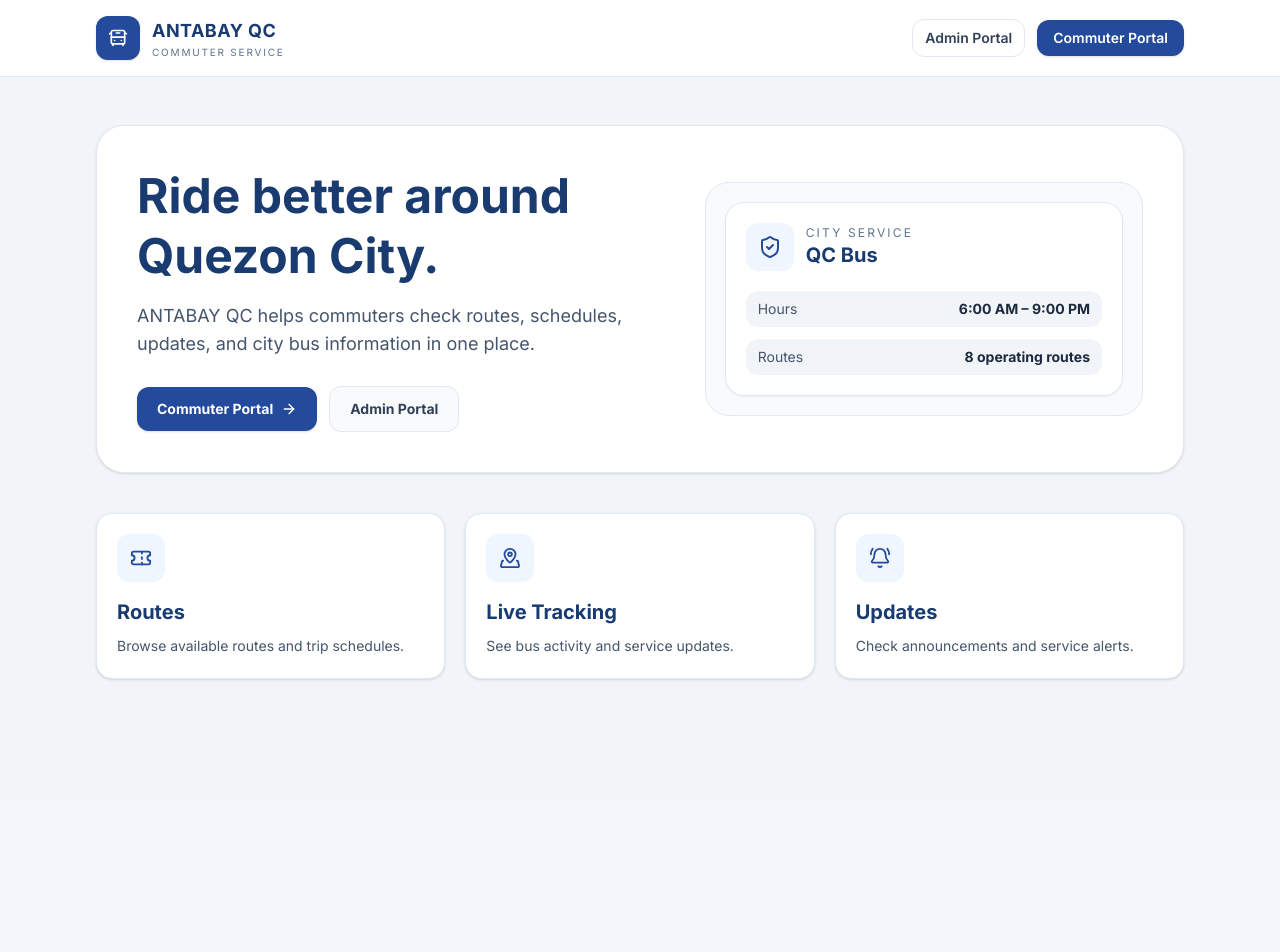
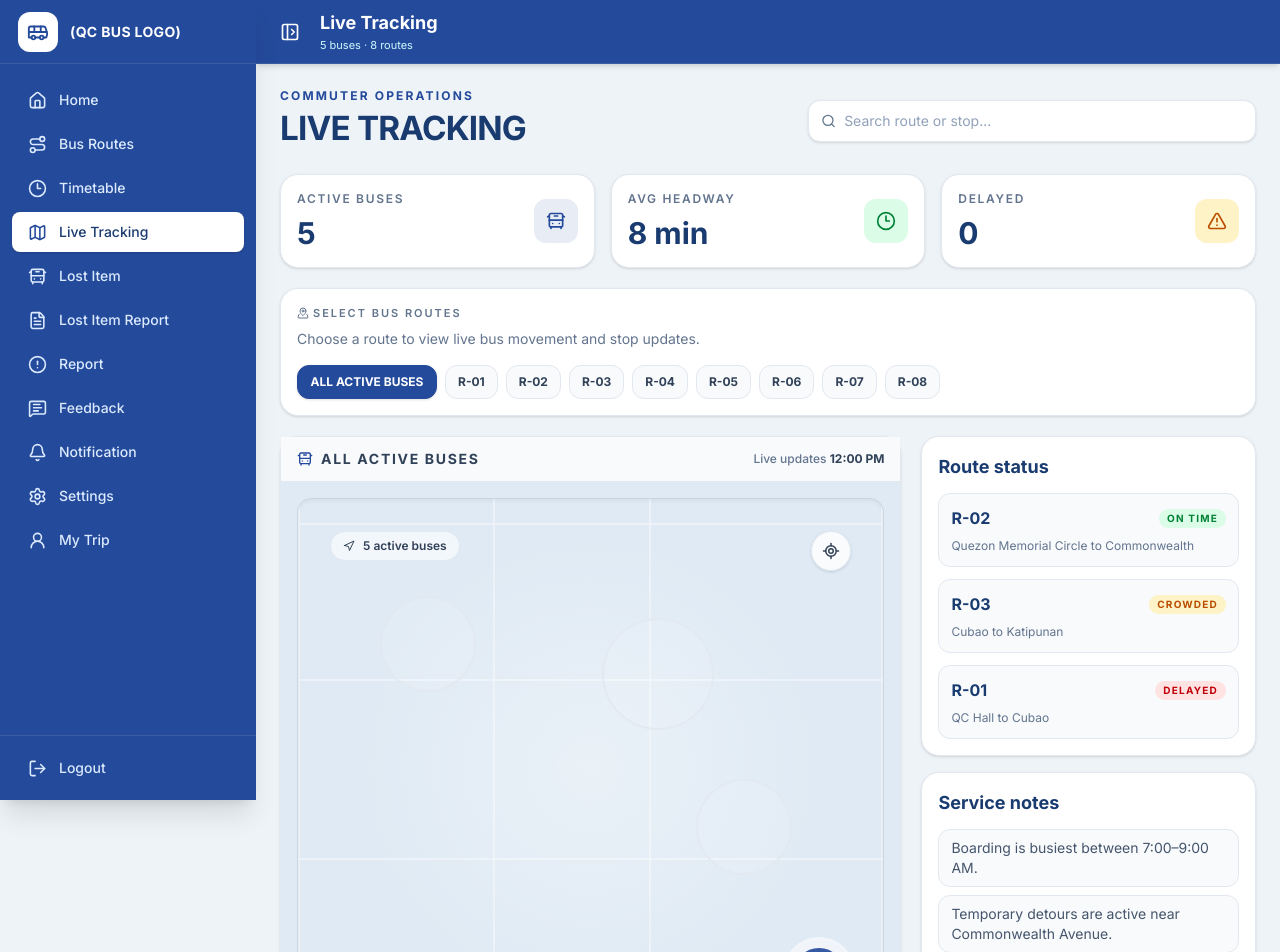
Before and after one commit to rolandverdan/AntabayQC, a React (Vite) app: page /commuter/live-tracking in a window 1280 px wide. Before the commit this address led to /. Shown: the top 952 px of the page. Before the commit the page ends 800 px from the top, so only its background shows below. Built offline with nearby package versions, Linux system fonts and the light colour scheme.

Commit message:
Adding LiveTracking page

```diff
--- a/src/App.jsx
+++ b/src/App.jsx
@@ -21,6 +21,7 @@ import LandingPage from './commuter/pages/LandingPage.jsx'
 import CommuterHome from './commuter/pages/Home.jsx'
 import BusRoutes from './commuter/pages/BusRoutes.jsx'
 import Timetable from './commuter/pages/Timetable.jsx'
+import LiveTracking from './commuter/pages/LiveTracking.jsx'
 import MyTrip from './commuter/pages/MyTrip.jsx'
 import LostItem from './commuter/pages/LostItem.jsx'
 import LostItemReports from './commuter/pages/LostItemReports.jsx'
@@ -43,6 +44,7 @@ export default function App() {
                 <Route path="home" element={<CommuterHome />} />
                 <Route path="route-and-schedule" element={<BusRoutes />} />
                 <Route path="timetable" element={<Timetable />} />
+                <Route path="live-tracking" element={<LiveTracking />} />
                 <Route path="my-trip" element={<MyTrip />} />
                 <Route path="lost-item" element={<LostItem />} />
                 <Route path="lost-item-reports" element={<LostItemReports />} />
--- /dev/null
+++ b/src/commuter/pages/LiveTracking.jsx
@@ -0,0 +1,197 @@
+import { useMemo, useState } from 'react'
+import { Search, MapPinned, BusFront, Navigation, LocateFixed, Clock3, AlertTriangle } from 'lucide-react'
+import { useAdminData } from '../../admin/context/AdminDataContext.jsx'
+
+const routeCodeMap = {
+  all: 'ALL ACTIVE BUSES',
+}
+
+export default function LiveTracking() {
+  const { routes, buses } = useAdminData()
+  const [query, setQuery] = useState('')
+  const [selectedRoute, setSelectedRoute] = useState('all')
+
+  const routeOptions = useMemo(() => {
+    const items = routes.map((route) => ({
+      id: route.id,
+      label: route.id,
+      name: route.name,
+    }))
+
+    return [{ id: 'all', label: routeCodeMap.all, name: 'All active buses' }, ...items]
+  }, [routes])
+
+  const filteredRoutes = useMemo(() => {
+    const needle = query.trim().toLowerCase()
+
+    if (!needle) return routeOptions
+
+    return routeOptions.filter((route) => {
+      const haystack = `${route.label} ${route.name || ''}`.toLowerCase()
+      return haystack.includes(needle)
+    })
+  }, [query, routeOptions])
+
+  const activeBusCount = buses.filter((bus) => bus.status === 'Active').length
+  const delayedBuses = buses.filter((bus) => bus.status === 'Delayed').length
+  const averageHeadway = '8 min'
+
+  return (
+    <div className="space-y-5">
+      <div className="flex flex-col gap-3 lg:flex-row lg:items-center lg:justify-between">
+        <div>
+          <p className="text-xs font-bold uppercase tracking-[0.18em] text-brand">Commuter operations</p>
+          <h1 className="text-[clamp(2rem,2.6vw,3rem)] font-black uppercase tracking-tight text-navy">Live Tracking</h1>
+        </div>
+
+        <div className="flex w-full max-w-md items-center gap-2 rounded-xl border border-slate-200 bg-white px-3 py-2.5 shadow-sm">
+          <Search size={16} className="text-slate-500" />
+          <input
+            value={query}
+            onChange={(e) => setQuery(e.target.value)}
+            placeholder="Search route or stop..."
+            className="w-full border-0 bg-transparent text-sm text-slate-700 placeholder:text-slate-400 focus:outline-none"
+          />
+        </div>
+      </div>
+
+      <div className="grid gap-4 md:grid-cols-3">
+        {[
+          { label: 'Active buses', value: activeBusCount, icon: BusFront, tone: 'blue' },
+          { label: 'Avg headway', value: averageHeadway, icon: Clock3, tone: 'green' },
+          { label: 'Delayed', value: delayedBuses, icon: AlertTriangle, tone: 'amber' },
+        ].map(({ label, value, icon: Icon, tone }) => (
+          <div key={label} className="rounded-[18px] border border-slate-200 bg-white p-4 shadow-sm">
+            <div className="flex items-center justify-between gap-3">
+              <div>
+                <p className="text-xs font-semibold uppercase tracking-[0.14em] text-slate-500">{label}</p>
+                <p className="mt-2 text-3xl font-black text-navy">{value}</p>
+              </div>
+              <div className={`flex h-11 w-11 items-center justify-center rounded-xl ${
+                tone === 'blue' ? 'bg-brand/10 text-brand' :
+                tone === 'green' ? 'bg-green-100 text-green-700' :
+                'bg-amber-100 text-amber-700'
+              }`}>
+                <Icon size={20} />
+              </div>
+            </div>
+          </div>
+        ))}
+      </div>
+
+      <div className="rounded-[18px] border border-slate-200 bg-white p-4 shadow-sm">
+        <div className="mb-4">
+          <div className="mb-2 flex items-center gap-1 text-[11px] font-semibold uppercase tracking-[0.18em] text-slate-500">
+            <MapPinned size={12} />
+            Select Bus Routes
+          </div>
+          <p className="text-sm text-slate-500">Choose a route to view live bus movement and stop updates.</p>
+        </div>
+
+        <div className="flex flex-wrap gap-2">
+          {filteredRoutes.map((route) => {
+            const isSelected = selectedRoute === route.id
+            const isAll = route.id === 'all'
+
+            return (
+              <button
+                key={route.id}
+                type="button"
+                onClick={() => setSelectedRoute(route.id)}
+                className={`rounded-xl border px-3 py-2 text-xs font-bold transition ${
+                  isSelected
+                    ? 'border-brand bg-brand text-white shadow-sm'
+                    : 'border-slate-200 bg-slate-50 text-slate-700 hover:border-brand/40 hover:text-brand'
+                } ${isAll ? 'min-w-[140px]' : ''}`}
+              >
+                {route.label}
+              </button>
+            )
+          })}
+        </div>
+      </div>
+
+      <div className="grid gap-5 xl:grid-cols-[1.3fr_0.7fr]">
+        <div className="rounded-[18px] border border-slate-200 bg-white p-0 shadow-sm">
+          <div className="flex items-center justify-between border-b border-slate-200 bg-slate-50 px-4 py-3">
+            <div className="flex items-center gap-2 text-sm font-bold uppercase tracking-[0.12em] text-slate-700">
+              <BusFront size={16} className="text-brand" />
+              {selectedRoute === 'all' ? 'All Active Buses' : selectedRoute}
+            </div>
+
+            <div className="text-xs font-medium text-slate-500">
+              Live updates <span className="font-bold text-slate-700">12:00 PM</span>
+            </div>
+          </div>
+
+          <div className="rounded-b-[18px] bg-[#dfeaf4] p-4">
+            <div className="relative h-[540px] overflow-hidden rounded-[14px] border border-slate-300 bg-[#dfeaf4] shadow-inner">
+              <div className="absolute inset-0 bg-[radial-gradient(circle_at_center,_rgba(255,255,255,0.35),_rgba(255,255,255,0)_60%)]" />
+
+              <div className="absolute inset-0">
+                <div className="absolute left-0 top-0 h-full w-full opacity-50">
+                  <div className="absolute left-0 top-0 h-full w-[2px] bg-white/80" />
+                  <div className="absolute left-1/3 top-0 h-full w-[2px] bg-white/80" />
+                  <div className="absolute left-[60%] top-0 h-full w-[2px] bg-white/80" />
+                  <div className="absolute right-0 top-0 h-full w-[2px] bg-white/80" />
+
+                  <div className="absolute left-0 top-6 h-[2px] w-full bg-white/80" />
+                  <div className="absolute left-0 top-1/3 h-[2px] w-full bg-white/80" />
+                  <div className="absolute left-0 top-2/3 h-[2px] w-full bg-white/80" />
+                  <div className="absolute left-0 bottom-6 h-[2px] w-full bg-white/80" />
+                </div>
+
+                <div className="absolute left-[14%] top-[18%] h-24 w-24 rounded-full border-[2px] border-slate-200/80 bg-white/10" />
+                <div className="absolute left-[52%] top-[22%] h-28 w-28 rounded-full border-[2px] border-slate-200/80 bg-white/10" />
+                <div className="absolute left-[68%] top-[52%] h-24 w-24 rounded-full border-[2px] border-slate-200/80 bg-white/10" />
+              </div>
+
+              <div className="absolute left-8 top-8 flex items-center gap-2 rounded-full border border-slate-200 bg-white/60 px-3 py-1.5 text-xs font-semibold text-slate-700 backdrop-blur-sm">
+                <Navigation size={12} />
+                {activeBusCount} active buses
+              </div>
+
+              <div className="absolute right-8 top-8 flex h-10 w-10 items-center justify-center rounded-full border border-slate-200 bg-white/80 text-slate-700 shadow-sm">
+                <LocateFixed size={18} />
+              </div>
+
+              <div className="absolute bottom-8 right-8 h-16 w-16 rounded-full border-[7px] border-slate-100 bg-brand/90 shadow-[0_0_0_4px_rgba(255,255,255,0.6)]" />
+            </div>
+          </div>
+        </div>
+
+        <aside className="space-y-4">
+          <div className="rounded-[18px] border border-slate-200 bg-white p-4 shadow-sm">
+            <h3 className="mb-3 text-lg font-black text-navy">Route status</h3>
+            {[
+              { route: 'R-02', status: 'On time', detail: 'Quezon Memorial Circle to Commonwealth', tone: 'green' },
+              { route: 'R-03', status: 'Crowded', detail: 'Cubao to Katipunan', tone: 'amber' },
+              { route: 'R-01', status: 'Delayed', detail: 'QC Hall to Cubao', tone: 'red' },
+            ].map(({ route, status, detail, tone }) => (
+              <div key={route} className="mb-3 rounded-xl border border-slate-200 bg-slate-50 p-3 last:mb-0">
+                <div className="flex items-center justify-between gap-2">
+                  <span className="font-bold text-navy">{route}</span>
+                  <span className={`rounded-full px-2 py-0.5 text-[10px] font-bold uppercase tracking-[0.12em] ${
+                    tone === 'green' ? 'bg-green-100 text-green-700' :
+                    tone === 'amber' ? 'bg-amber-100 text-amber-700' :
+                    'bg-red-100 text-red-700'
+                  }`}>{status}</span>
+                </div>
+                <p className="mt-2 text-xs text-slate-500">{detail}</p>
+              </div>
+            ))}
+          </div>
+
+          <div className="rounded-[18px] border border-slate-200 bg-white p-4 shadow-sm">
+            <h3 className="mb-3 text-lg font-black text-navy">Service notes</h3>
+            <ul className="space-y-2 text-sm text-slate-600">
+              <li className="rounded-xl border border-slate-200 bg-slate-50 px-3 py-2">Boarding is busiest between 7:00–9:00 AM.</li>
+              <li className="rounded-xl border border-slate-200 bg-slate-50 px-3 py-2">Temporary detours are active near Commonwealth Avenue.</li>
+              <li className="rounded-xl border border-slate-200 bg-slate-50 px-3 py-2">Use the nearest stop marker for turn-by-turn guidance.</li>
+            </ul>
+          </div>
+        </aside>
+      </div>
+    </div>
+  )
+}
```
